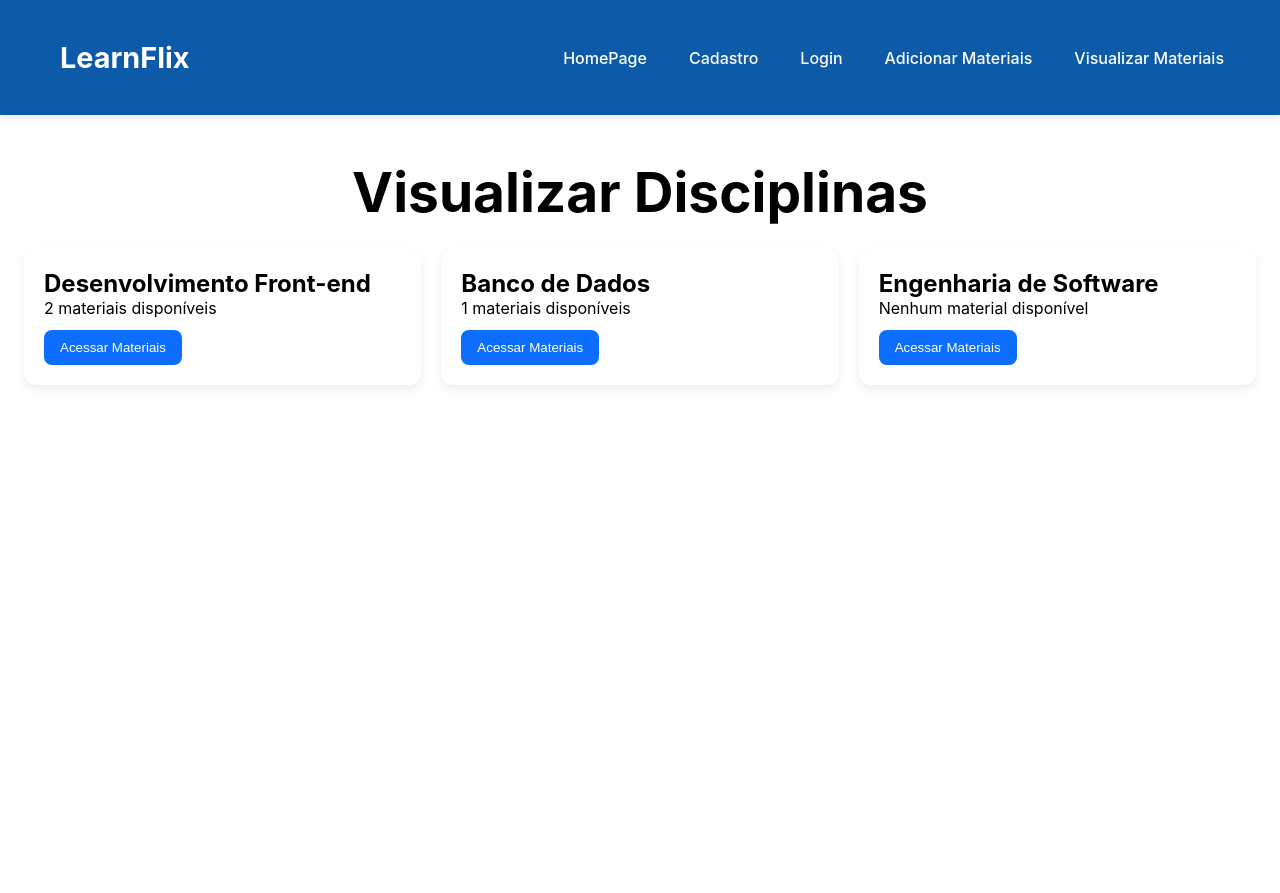
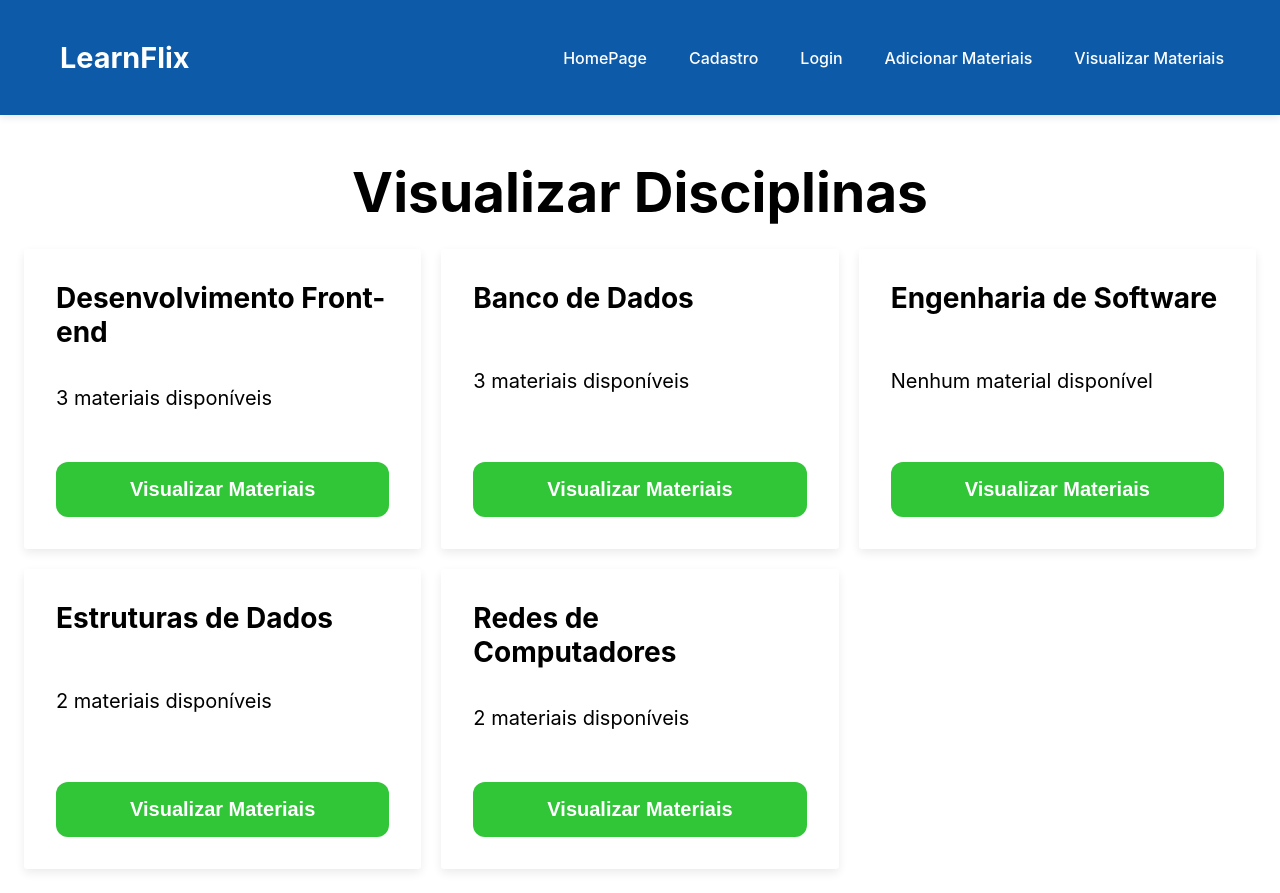
Before and after one commit to LFbruck/learnflix, a React (Create React App) app: page /visualizar in a window 1280 px wide. Before the commit the page ends 800 px from the top, so only its background shows below. Built offline with nearby package versions, Linux system fonts and the light colour scheme.

Commit message:
bug: bug fix

```diff
--- a/src/data/materiais.json
+++ b/src/data/materiais.json
@@ -17,6 +17,13 @@
           "tipo": "ppt",
           "dataPublicacao": "2026-02-03",
           "arquivo": "/files/componentes-props.ppt"
+        },
+        {
+          "id": 3,
+          "titulo": "Hooks Básicos",
+          "tipo": "pdf",
+          "dataPublicacao": "2026-02-05",
+          "arquivo": "/files/hooks-basicos.pdf"
         }
       ]
     },
@@ -25,11 +32,25 @@
       "nome": "Banco de Dados",
       "materiais": [
         {
-          "id": 3,
+          "id": 4,
           "titulo": "Modelagem Relacional",
           "tipo": "pdf",
           "dataPublicacao": "2026-01-25",
           "arquivo": "/files/modelagem-relacional.pdf"
+        },
+        {
+          "id": 5,
+          "titulo": "Normalização de Dados",
+          "tipo": "pdf",
+          "dataPublicacao": "2026-01-28",
+          "arquivo": "/files/normalizacao.pdf"
+        },
+        {
+          "id": 6,
+          "titulo": "Consultas SQL Básicas",
+          "tipo": "doc",
+          "dataPublicacao": "2026-02-02",
+          "arquivo": "/files/sql-basico.doc"
         }
       ]
     },
@@ -37,6 +58,46 @@
       "id": 3,
       "nome": "Engenharia de Software",
       "materiais": []
+    },
+    {
+      "id": 4,
+      "nome": "Estruturas de Dados",
+      "materiais": [
+        {
+          "id": 7,
+          "titulo": "Listas e Pilhas",
+          "tipo": "pdf",
+          "dataPublicacao": "2026-01-20",
+          "arquivo": "/files/listas-pilhas.pdf"
+        },
+        {
+          "id": 8,
+          "titulo": "Filas e Árvores",
+          "tipo": "ppt",
+          "dataPublicacao": "2026-01-30",
+          "arquivo": "/files/filas-arvores.ppt"
+        }
+      ]
+    },
+    {
+      "id": 5,
+      "nome": "Redes de Computadores",
+      "materiais": [
+        {
+          "id": 9,
+          "titulo": "Modelo OSI",
+          "tipo": "pdf",
+          "dataPublicacao": "2026-02-04",
+          "arquivo": "/files/modelo-osi.pdf"
+        },
+        {
+          "id": 10,
+          "titulo": "Protocolos TCP/IP",
+          "tipo": "pdf",
+          "dataPublicacao": "2026-02-06",
+          "arquivo": "/files/tcp-ip.pdf"
+        }
+      ]
     }
   ]
 }
--- a/src/pages/VisualizarPage/VisualizarPage.jsx
+++ b/src/pages/VisualizarPage/VisualizarPage.jsx
@@ -1,29 +1,65 @@
+import { useState } from "react";
 import styles from "./VisualizarPage.module.css";
 import dados from "../../data/materiais.json";
 
 export default function VisualizarPage() {
     const disciplinas = dados.disciplinas;
 
+    const [disciplinaSelecionada, setDisciplinaSelecionada] = useState(null);
+
     return (
         <div className={styles.container}>
             <h1 className={styles.titulo}>Visualizar Disciplinas</h1>
-
+            {!disciplinaSelecionada && (
                 <div className={styles.lista}>
                     {disciplinas.map((disciplina) => (
                         <div key={disciplina.id} className={styles.card}>
                             <h2>{disciplina.nome}</h2>
-
                             <p>
-                            {disciplina.materiais.length > 0 ?  `${disciplina.materiais.length} materiais disponíveis`
+                                {disciplina.materiais.length > 0
+                                    ? `${disciplina.materiais.length} materiais disponíveis`
                                     : "Nenhum material disponível"}
                             </p>
 
-                        <button className={styles.botao}>
-                            Acessar Materiais
+                            <button
+                                className={styles.botao}
+                                onClick={() => setDisciplinaSelecionada(disciplina)}
+                            >
+                                Visualizar Materiais
                             </button>
                         </div>
                     ))}
                 </div>
+            )}
+
+            {disciplinaSelecionada && (
+                <div className={styles.materiaisContainer}>
+                    <button
+                        className={styles.voltar}
+                        onClick={() => setDisciplinaSelecionada(null)}
+                    >
+                        Voltar
+                    </button>
+
+                    <h2>{disciplinaSelecionada.nome}</h2>
+
+                    {disciplinaSelecionada.materiais.length === 0 && (
+                        <p>Essa disciplina ainda não possui materiais.</p>
+                    )}
+
+                    {disciplinaSelecionada.materiais.map((material) => (
+                        <div key={material.id} className={styles.materialItem}>
+                            <span>{material.titulo}</span>
+                            <span>{material.tipo}</span>
+                            <span>{material.dataPublicacao}</span>
+
+                            <a href={material.arquivo} download>
+                                Download
+                            </a>
                         </div>
-    )
+                    ))}
+                </div>
+            )}
+        </div>
+    );
 }
--- a/src/pages/VisualizarPage/VisualizarPage.module.css
+++ b/src/pages/VisualizarPage/VisualizarPage.module.css
@@ -1,29 +1,77 @@
 .container{
     padding: 24px;
+
 }
+
 .titulo{
     font-size: 55px;
     margin-bottom: 24px;
+    color: black;
 }
 .lista{
     display: grid;
-    grid-template-columns: repeat(auto-fit, minmax(250px, 1fr));
-gap:20px;
+    grid-template-columns: repeat(auto-fit, minmax(320px, 1fr));
+    gap: 20px;
 }
+
 
 .card{
     background: white;
-    padding: 20px;
+    padding: 32px;
+    border-radius: 3px;
+    box-shadow: 0 4px 10px rgba(0,0,0,0.08);
+    min-height: 300px;
+    display: flex;
+    flex-direction: column;
+    justify-content: space-between;
+}
+.card h2{
+    font-size: 28px;
+    font-weight: bold;
+}
+.card p{
+    font-size: 20px;
+}
+.botao {
+    margin-top: 16px;
+    padding: 16px 24px;
+    border: none;
     border-radius: 12px;
-    box-shadow: 0 4px 10px rgba(0,0,0,0.08);
+    background: #30c638;
+    color: white;
+    cursor: pointer;
+    font-size: 20px;
+    font-weight: bold;
 }
 
-.botao {
-    margin-top: 12px;
-    padding: 10px 16px;
+
+.materiaisContainer {
+    margin-top: 20px;
+    color: black;
+}
+.materialItem {
+    display: flex;
+    justify-content: space-between;
+    padding: 12px;
+    border-bottom: 1px solid lightgray;
+
+}
+.voltar {
+    margin-bottom: 16px;
+    padding: 8px 14px;
     border: none;
     border-radius: 8px;
-    background: #0d6efd;
+    background: gray;
     color: white;
-    cursor: pointer;
+
 }
+@media (max-width: 1024px) {
+    .cardsContainer {
+        grid-template-columns: repeat(2, 1fr);
+    }
+}
+@media (max-width: 768px) {
+    .cardsContainer {
+        grid-template-columns: 1fr;
+    }
+}
```
Lines whose indentation alone changed are shown as unchanged.
